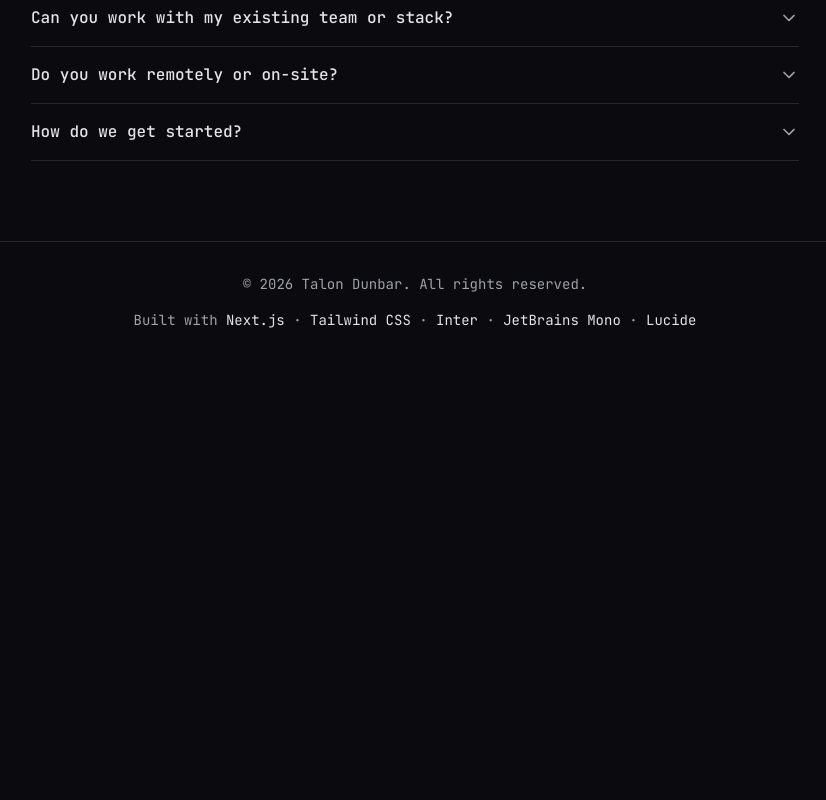
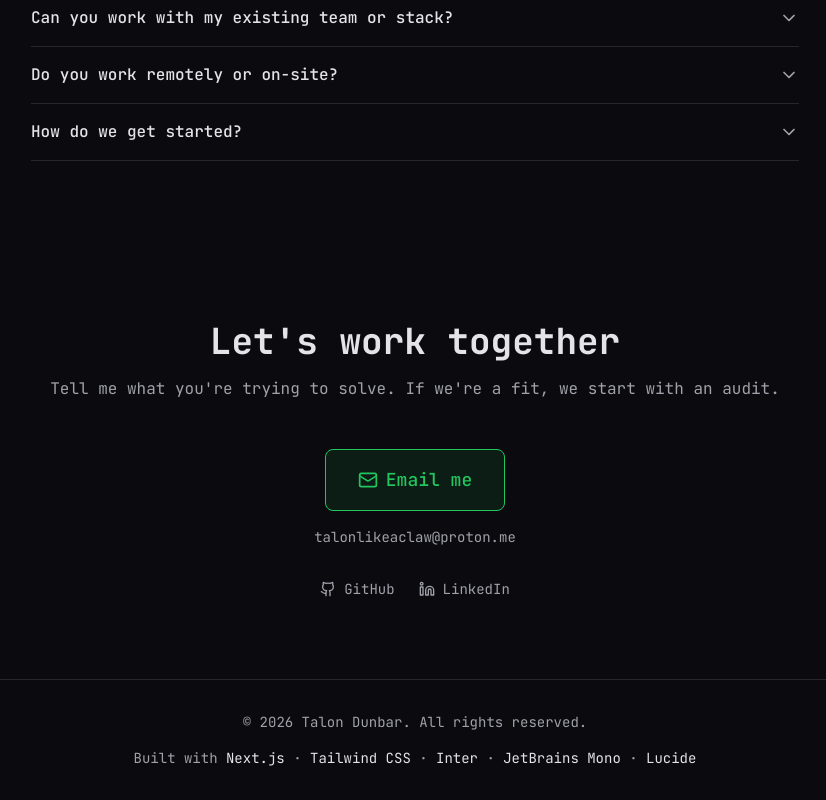
Before and after one commit to talonlikeaclaw/talonlikeaclaw.com, a Next.js app: page /en in a window 1280 px wide. Shown: the part 6711-7511 px from the top of the page, without its empty margins (225-1051 px from the left). Before the commit the page ends 7073 px from the top, so only its background shows below. Built offline with nearby package versions, Linux system fonts and the light colour scheme.

Commit message:
feat(components): add contact section with associated messages

```diff
--- a/messages/en.json
+++ b/messages/en.json
@@ -57,6 +57,13 @@
     "title": "FAQ",
     "subtitle": "Answers to the questions clients usually ask."
   },
+  "contact": {
+    "title": "Let's work together",
+    "subtitle": "Tell me what you're trying to solve. If we're a fit, we start with an audit.",
+    "emailButton": "Email me",
+    "github": "GitHub",
+    "linkedin": "LinkedIn"
+  },
   "nav": {
     "services": "Services",
     "work": "Work",
--- a/messages/fr.json
+++ b/messages/fr.json
@@ -57,6 +57,13 @@
     "title": "FAQ",
     "subtitle": "Réponses aux questions que posent généralement les clients."
   },
+  "contact": {
+    "title": "Travaillons ensemble",
+    "subtitle": "Dites-moi ce que vous essayez de résoudre. Si nous sommes compatibles, nous commençons par un audit.",
+    "emailButton": "Écrivez-moi",
+    "github": "GitHub",
+    "linkedin": "LinkedIn"
+  },
   "nav": {
     "services": "Services",
     "work": "Réalisations",
--- a/src/app/[locale]/page.tsx
+++ b/src/app/[locale]/page.tsx
@@ -7,6 +7,7 @@ import Process from "@/components/sections/Process";
 import Work from "@/components/sections/Work";
 import About from "@/components/sections/About";
 import Faq from "@/components/sections/Faq";
+import Contact from "@/components/sections/Contact";
 
 type Props = {
   params: Promise<{ locale: string }>;
@@ -26,6 +27,7 @@ export default async function Home({ params }: Props) {
       <Work />
       <About />
       <Faq />
+      <Contact />
     </>
   );
 }
--- a/src/app/globals.css
+++ b/src/app/globals.css
@@ -25,8 +25,13 @@ body {
 }
 
 html {
-  scroll-behavior: smooth;
-  scroll-padding-top: 1rem;
+  scroll-padding-top: 5rem;
+}
+
+@media (prefers-reduced-motion: no-preference) {
+  html {
+    scroll-behavior: smooth;
+  }
 }
 
 ::selection {
--- /dev/null
+++ b/src/components/sections/Contact.tsx
@@ -0,0 +1,54 @@
+import { useTranslations } from "next-intl";
+import { Github, Linkedin, Mail } from "lucide-react";
+import Container from "@/components/ui/Container";
+import SectionHeading from "@/components/ui/SectionHeading";
+
+const secondaryLinks = [
+  { key: "github", href: "https://github.com/talonlikeaclaw", icon: Github },
+  {
+    key: "linkedin",
+    href: "https://linkedin.com/in/talon-dunbar-181b17300",
+    icon: Linkedin,
+  },
+];
+
+export default function Contact() {
+  const t = useTranslations("contact");
+
+  return (
+    <section id="contact" className="py-20">
+      <Container>
+        <SectionHeading title={t("title")} subtitle={t("subtitle")} />
+        <div className="mx-auto max-w-2xl text-center">
+          <a
+            href="mailto:talonlikeaclaw@proton.me"
+            className="inline-flex items-center gap-2 rounded-lg border border-accent bg-accent/10 px-8 py-4 font-mono text-lg font-medium text-accent transition-all hover:bg-accent hover:text-black focus-visible:outline-2 focus-visible:outline-accent focus-visible:outline-offset-2"
+          >
+            <Mail size={20} />
+            <span>{t("emailButton")}</span>
+          </a>
+          <p className="mt-4 font-mono text-sm text-muted">
+            talonlikeaclaw@proton.me
+          </p>
+          <div className="mt-8 flex justify-center gap-6">
+            {secondaryLinks.map((link) => {
+              const Icon = link.icon;
+              return (
+                <a
+                  key={link.key}
+                  href={link.href}
+                  target="_blank"
+                  rel="noopener noreferrer"
+                  className="flex items-center gap-2 font-mono text-sm text-muted transition-colors hover:text-accent focus-visible:outline-2 focus-visible:outline-accent focus-visible:outline-offset-2"
+                >
+                  <Icon size={16} />
+                  <span>{t(link.key)}</span>
+                </a>
+              );
+            })}
+          </div>
+        </div>
+      </Container>
+    </section>
+  );
+}
```
